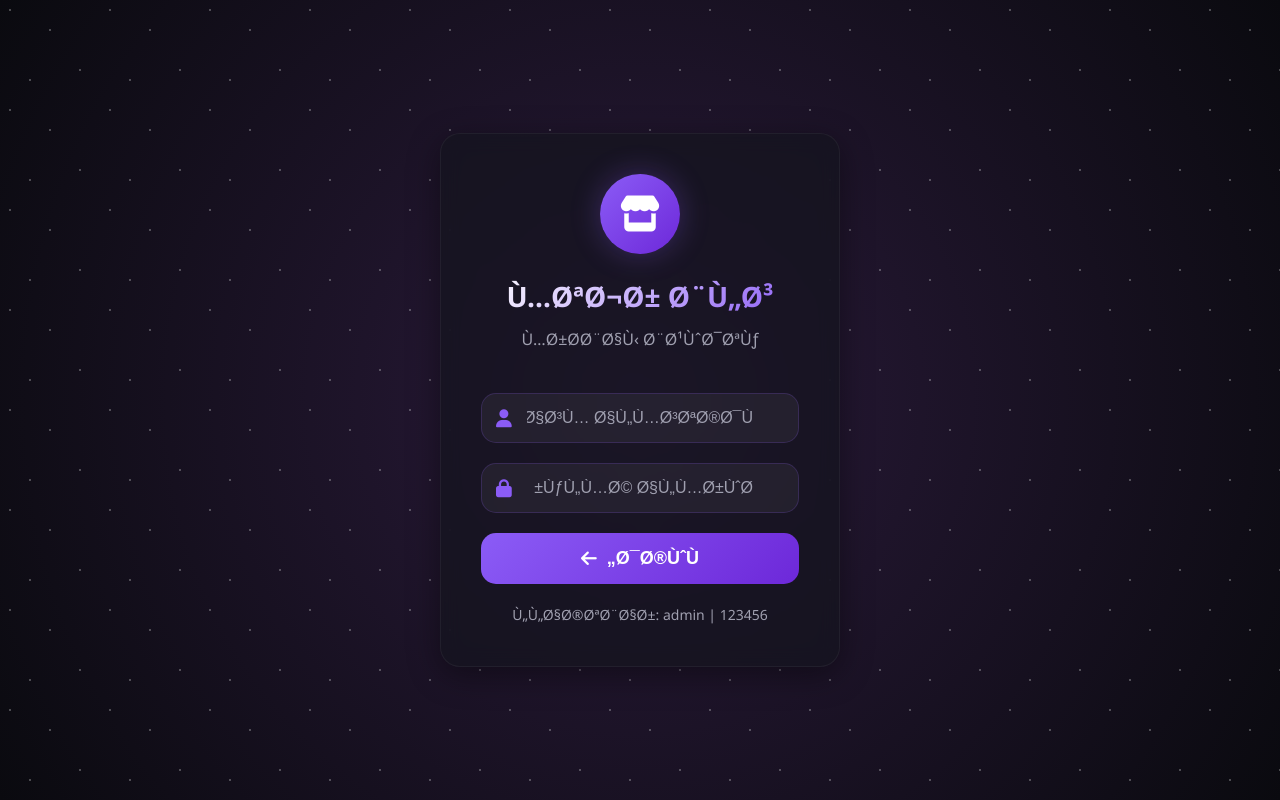
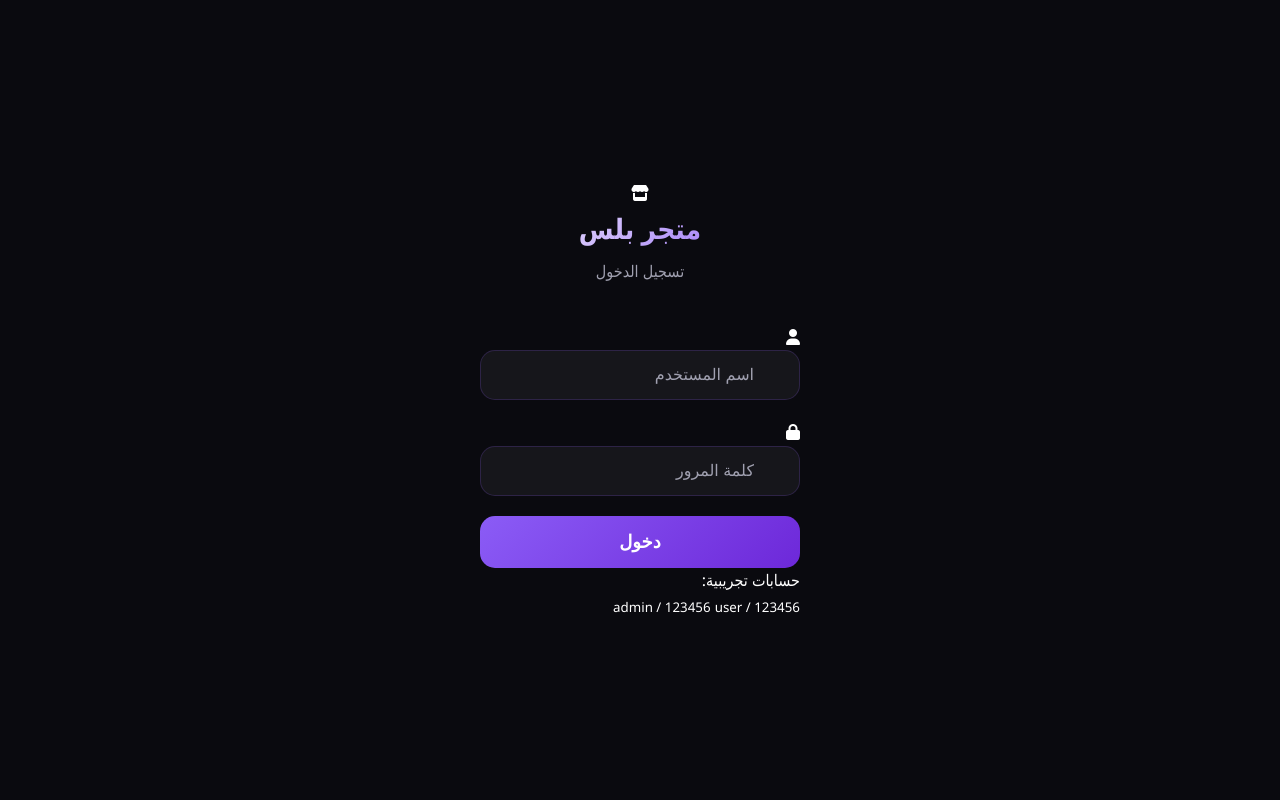
Before and after one commit to iiAyMeNDz/store, a plain HTML site: page index.html in a window 1280 px wide. Drawn offline with Linux system fonts and the light colour scheme.

Commit message:
Update index.html

```diff
--- a/index.html
+++ b/index.html
@@ -1,43 +1,41 @@
 <!DOCTYPE html>
 <html lang="ar" dir="rtl">
 <head>
-    <meta charset="UTF-88">
+    <meta charset="UTF-8">
     <meta name="viewport" content="width=device-width, initial-scale=1.0">
     <title>متجر بلس | دخول</title>
     <link rel="stylesheet" href="https://cdnjs.cloudflare.com/ajax/libs/font-awesome/6.4.0/css/all.min.css">
     <link rel="stylesheet" href="css/style.css">
 </head>
 <body class="dark-theme">
-    <div class="stars"></div>
     <div class="login-container">
-        <div class="login-card glass">
+        <div class="login-card">
             <div class="login-header">
-                <div class="logo">
-                    <i class="fas fa-store"></i>
-                </div>
+                <i class="fas fa-store"></i>
                 <h1>متجر بلس</h1>
-                <p>مرحباً بعودتك</p>
+                <p>تسجيل الدخول</p>
             </div>
 
-            <form id="loginForm" class="login-form">
+            <form id="loginForm">
                 <div class="input-group">
-                    <i class="fas fa-user input-icon"></i>
+                    <i class="fas fa-user"></i>
                     <input type="text" id="username" placeholder="اسم المستخدم" required>
                 </div>
 
                 <div class="input-group">
-                    <i class="fas fa-lock input-icon"></i>
+                    <i class="fas fa-lock"></i>
                     <input type="password" id="password" placeholder="كلمة المرور" required>
                 </div>
 
                 <button type="submit" class="login-btn">
-                    <span>دخول</span>
-                    <i class="fas fa-arrow-left"></i>
+                    دخول
                 </button>
             </form>
 
-            <div class="login-footer">
-                <p>للاختبار: admin | 123456</p>
+            <div class="demo-accounts">
+                <p>حسابات تجريبية:</p>
+                <small>admin / 123456</small>
+                <small>user / 123456</small>
             </div>
         </div>
     </div>
```
